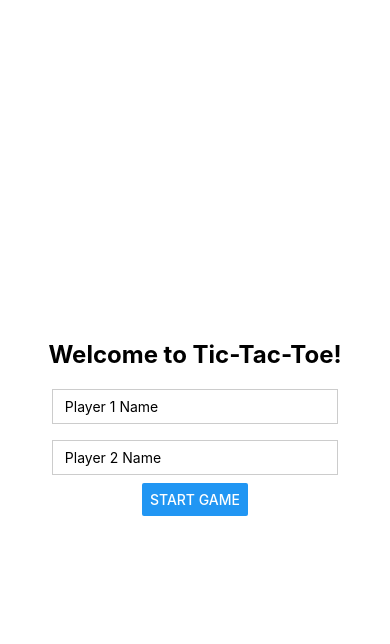
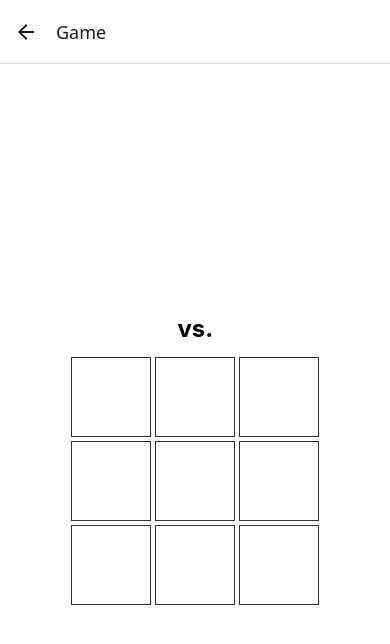
Before and after one commit to Christian-James-Simpson/TicTacToe-App, a React Native app: screen / in a window 390 px wide. Both pictures are taken after a click on the button "START GAME". Shown: the top 644 px of the page. Built offline with nearby package versions, Linux system fonts and the light colour scheme.

Commit message:
Implement navigation and game screen layout for Tic-Tac-Toe

```diff
--- a/src/App.tsx
+++ b/src/App.tsx
@@ -1,9 +1,26 @@
-// App.tsx
 import { useState } from 'react';
-import { Button, StyleSheet, Text, TextInput, View } from 'react-native';
+import { Button, StyleSheet, Text, TextInput, TouchableHighlight, View } from 'react-native';
+
+// NavigationContainer wraps the whole app and manages navigation state
+import { NavigationContainer } from '@react-navigation/native';
+// createNativeStackNavigator builds a stack-based navigator using native transitions
+import { createNativeStackNavigator } from '@react-navigation/native-stack';
+
+const Stack = createNativeStackNavigator();
 
 export default function App() {
-  const [player1, setPlayer1] = useState<string>('');
+  return (
+    <NavigationContainer>
+      <Stack.Navigator initialRouteName="Home">
+        <Stack.Screen name="Home" component={PlayerScreen} />
+        <Stack.Screen name="Game" component={GameScreen} />
+      </Stack.Navigator>
+    </NavigationContainer>
+  );
+}
+
+function PlayerScreen({ navigation }: any){
+    const [player1, setPlayer1] = useState<string>('');
   const [player2, setPlayer2] = useState<string>('');
 
   return (
@@ -25,8 +42,52 @@ export default function App() {
 
       <Button
         title="Start Game"
-        onPress={() => console.log(`Player 1: ${player1}, Player 2: ${player2}`)}
+        onPress={() => navigation.navigate('Game', {player1: player1, player2: player2})}
       />
+    </View>
+  );
+}
+
+function GameScreen({ navigation, route} : any){
+  const { player1, player2 } = route.params;
+  return(
+    <View style={styles.container}>
+      <Text style={styles.title}>{player1} vs. {player2}</Text>
+
+      {/* Board layout: 3 rows of 3 cells, each an empty tile for now */}
+      <View style={styles.row}>
+        <TouchableHighlight style={styles.cell}>
+          <Text style={styles.cellText}></Text>
+        </TouchableHighlight>
+        <TouchableHighlight style={styles.cell}>
+          <Text style={styles.cellText}></Text>
+        </TouchableHighlight>
+        <TouchableHighlight style={styles.cell}>
+          <Text style={styles.cellText}></Text>
+        </TouchableHighlight>
+      </View>
+      <View style={styles.row}>
+        <TouchableHighlight style={styles.cell}>
+          <Text style={styles.cellText}></Text>
+        </TouchableHighlight>
+        <TouchableHighlight style={styles.cell}>
+          <Text style={styles.cellText}></Text>
+        </TouchableHighlight>
+        <TouchableHighlight style={styles.cell}>
+          <Text style={styles.cellText}></Text>
+        </TouchableHighlight>
+      </View>
+      <View style={styles.row}>
+        <TouchableHighlight style={styles.cell}>
+          <Text style={styles.cellText}></Text>
+        </TouchableHighlight>
+        <TouchableHighlight style={styles.cell}>
+          <Text style={styles.cellText}></Text>
+        </TouchableHighlight>
+        <TouchableHighlight style={styles.cell}>
+          <Text style={styles.cellText}></Text>
+        </TouchableHighlight>
+      </View>
     </View>
   );
 }
@@ -52,4 +113,20 @@ const styles = StyleSheet.create({
     marginVertical: 8,
     width: '80%',
   },
+  row: {
+    flexDirection: 'row',
+  },
+  cell: {
+    width: 80,
+    height: 80,
+    borderWidth: 1,
+    borderColor: '#333',
+    justifyContent: 'center',
+    alignItems: 'center',
+    margin: 2,
+  },
+  cellText: {
+    fontSize: 40,
+    fontWeight: 'bold',
+  },
 });
```
